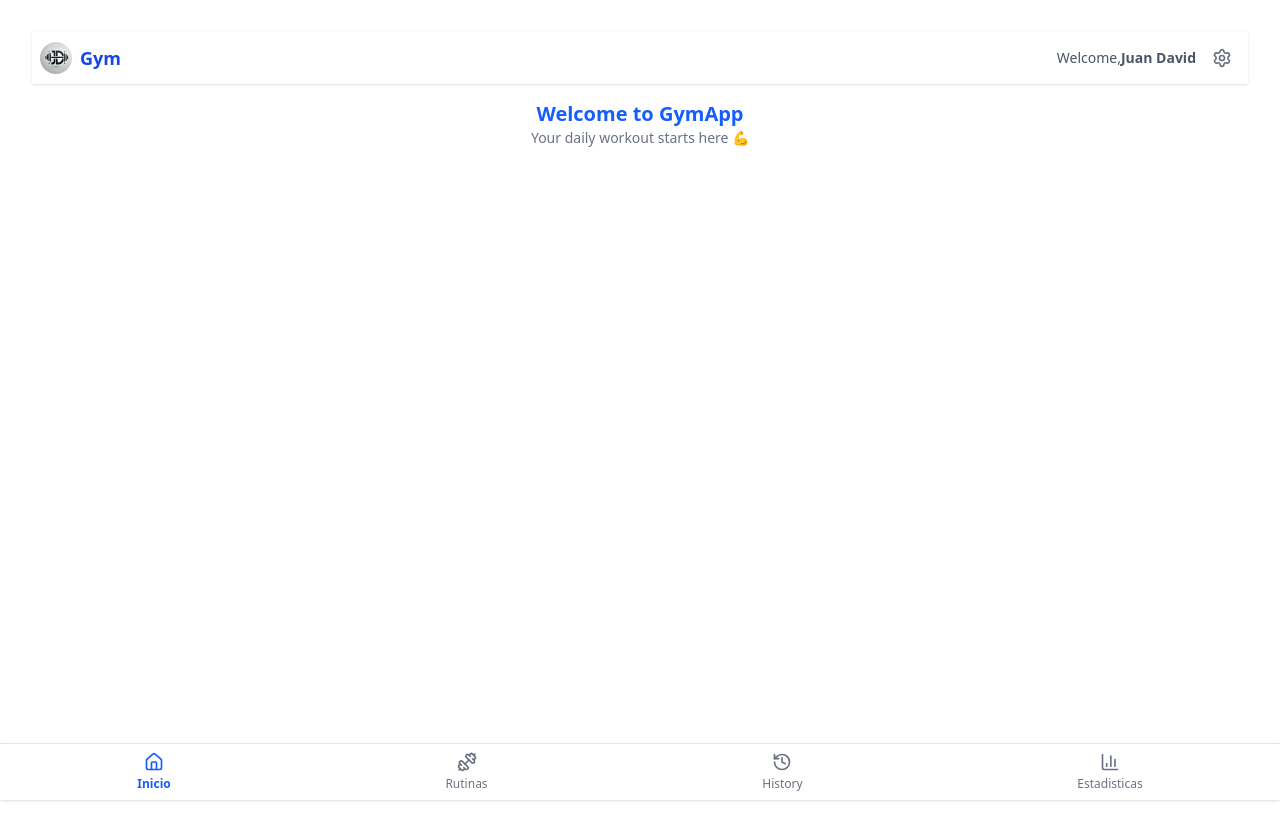
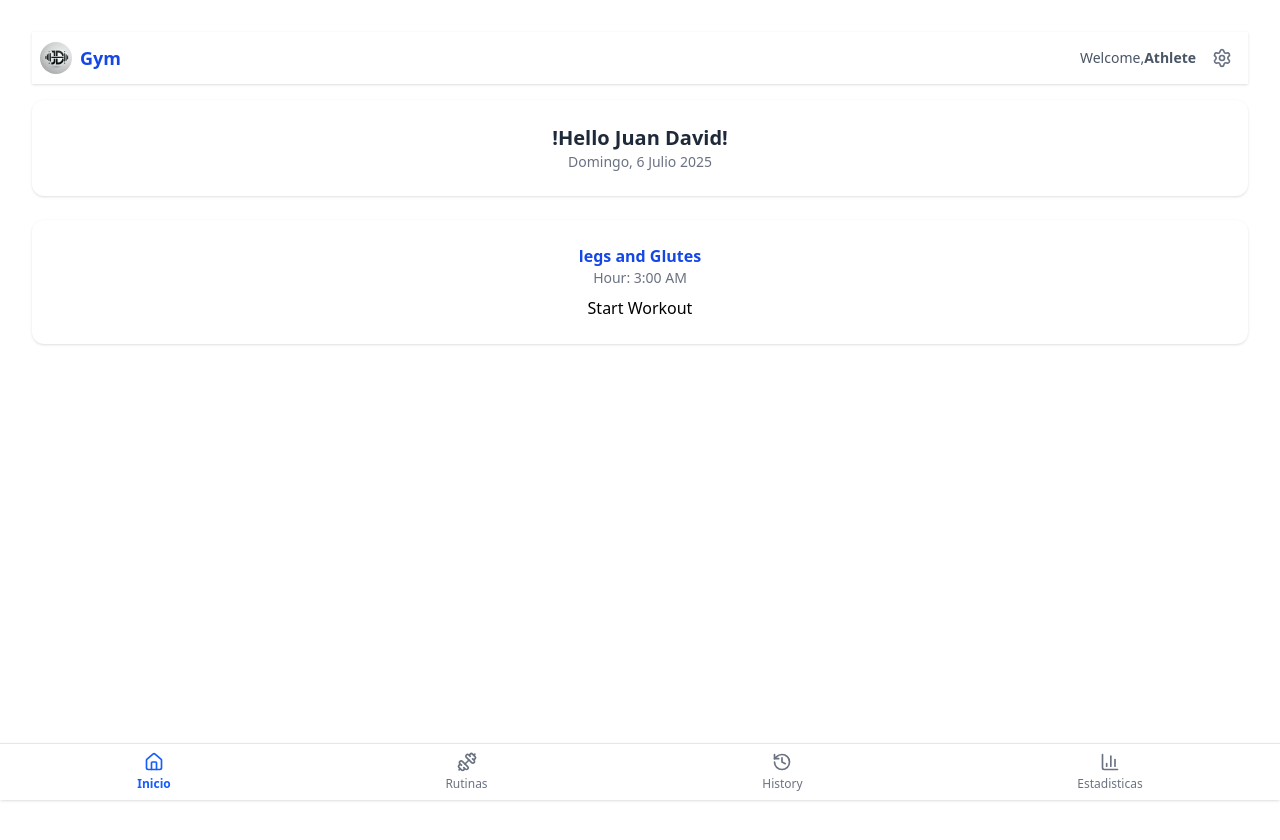
Before and after one commit to juanda404/gym-tracker, a React (Vite) app: page / in a window 1280 px wide. Shown: the top 840 px of the page. Built offline with nearby package versions, Linux system fonts and the light colour scheme.

Commit message:
feat: Add start workout button to daily routine panel

```diff
--- a/package.json
+++ b/package.json
@@ -11,6 +11,7 @@
   },
   "dependencies": {
     "@tailwindcss/vite": "^4.1.11",
+    "date-fns": "^4.1.0",
     "lucide-react": "^0.525.0",
     "react": "^19.1.0",
     "react-dom": "^19.1.0",
--- a/src/components/Navbar.jsx
+++ b/src/components/Navbar.jsx
@@ -7,7 +7,7 @@ const Navbar = () => {
                 <span className="text-lg font-semibold text-blue-700">Gym</span>
             </div>
             <div className="flex items-center gap-2">
-                <span className="text-sm text-gray-600">Welcome,<strong>Juan David</strong> </span>
+                <span className="text-sm text-gray-600">Welcome,<strong>Athlete</strong> </span>
                 <button className="p-2 hover:bg-gray-100 rounded-full" title="Configuration">
                     <Settings className="h-5 w-5 text-gray-500"/>
                 </button>
--- a/src/pages/Inicio.jsx
+++ b/src/pages/Inicio.jsx
@@ -1,9 +1,50 @@
+import { useEffect, useState } from "react"
+import { format } from 'date-fns'
+import es from 'date-fns/locale/es'
+import { useNavigate } from "react-router-dom"
+
 const Inicio = ()=>{
+    const [user, setUser] = useState('Juan David')
+    const [dailyRoutine, setDailyRoutine] = useState(null)
+    const navigate = useNavigate()
+
+    //simulation of next routine
+    useEffect(()=>{
+      //puedes cambiar esto con datos reales mas adelante
+      const routineMock ={
+        id: "legs-glutes",
+        name: "legs and Glutes",
+        hour: "3:00 AM"
+      }
+      setDailyRoutine(routineMock)
+    },[])
+
+    const today = format(new Date(), "EEEE, d  MMMM y", {locale:es})
+
+    const handleStartRoutine = ()=>{
+      if(dailyRoutine?.id){
+        navigate(`/rutinas/${dailyRoutine.id}`)
+      }
+    }
+
     return (
-    <main className="p-4">
-      <h1 className="text-xl font-bold text-blue-600">Welcome to GymApp</h1>
-      <p className="text-sm text-gray-500">Your daily workout starts here 💪</p>
-    </main>
+      <section className="space-y-6">
+        <div className="bg-white rounded-xl shadow p-6 mt-4">
+          <h1 className="text-xl font-bold text-gray-800">!Hello {user}!</h1>
+          <p className="text-sm text-gray-500 capitalize">{today}</p>
+        </div>
+        <div className="bg-white rounded-xl shadow p-6">
+        {dailyRoutine  ?(
+          <>
+            <p className="text-base font-semibold text-blue-700">{dailyRoutine.name}</p>
+            <p className="text-sm text-gray-500 mb-2">Hour: {dailyRoutine.hour}</p>
+            <button onClick={handleStartRoutine}>Start Workout</button>
+          </>
+        ): (
+          <p className="text-sm text-gray-500">There is no routine scheduled for today.</p>
+        )}
+        </div>
+      </section>
   )
 }
 
```
Also changed, not shown: 1 other file (tests, documents, lock files or other folders).
